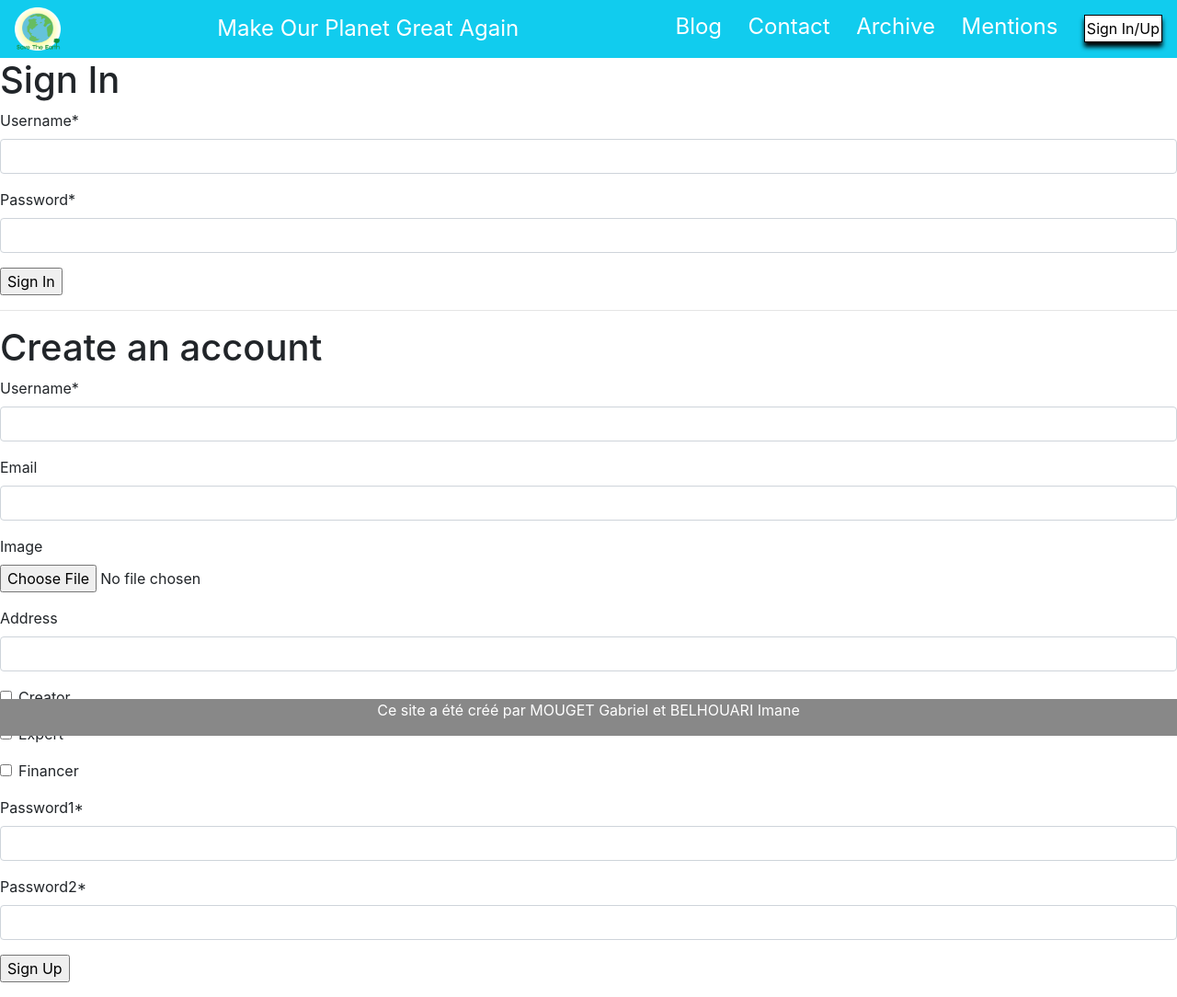
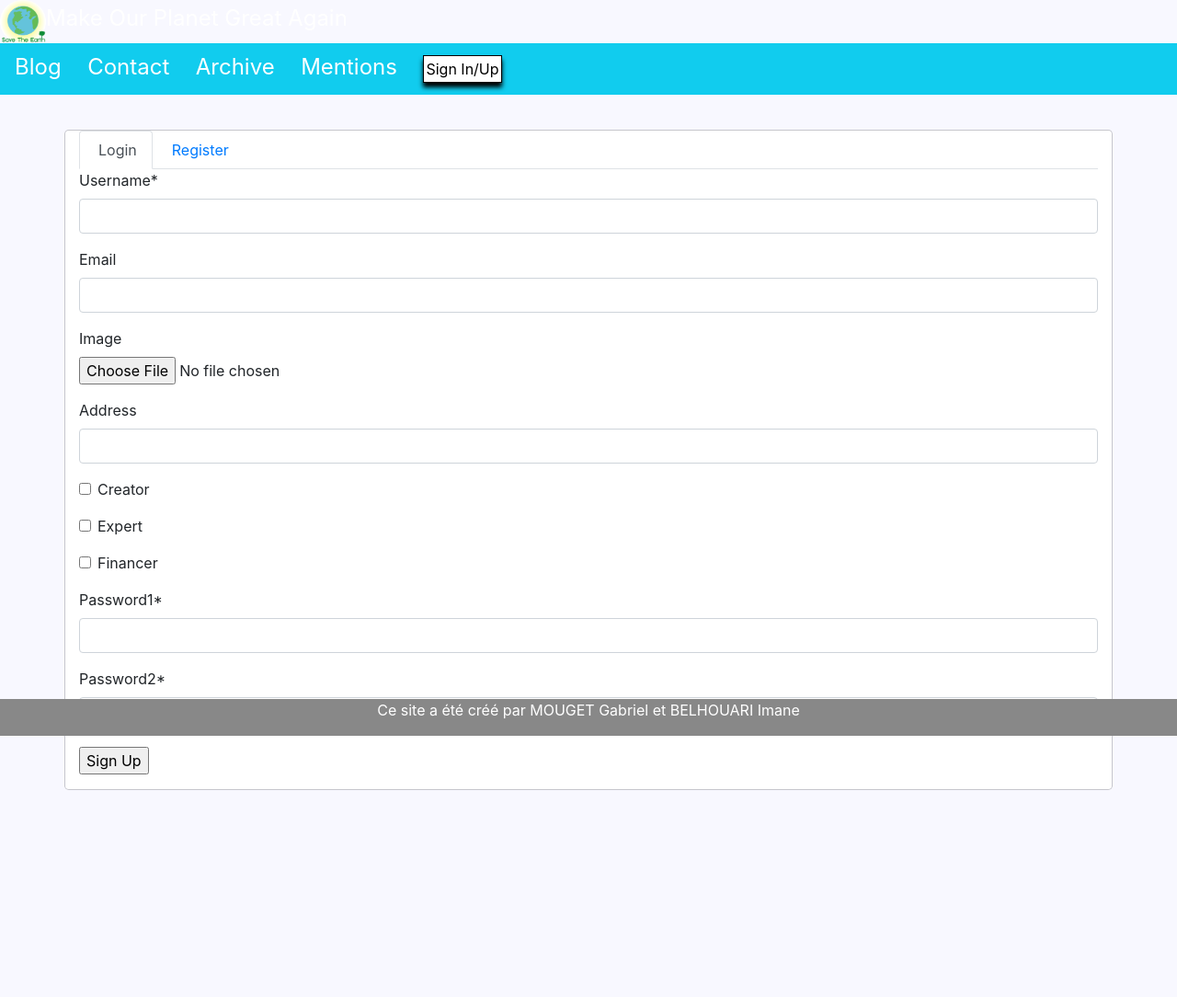
Before and after one commit to Gab961/MOPGA, a Django app: page /account/sign/ in a window 1280 px wide. Shown: the whole page at 92% size. After the commit the page ends 859 px from the top, so only its background shows below. Run offline with Django 3.2, Linux system fonts and the light colour scheme; parts of the project's set-up code (start-up, migrations or seed data) failed here and were passed over; some libraries are stand-ins or nearby versions.

Commit message:
update home page

```diff
--- a/mopga/account/templates/account/pages/signinup.html
+++ b/mopga/account/templates/account/pages/signinup.html
@@ -4,50 +4,56 @@
 
 {% block content %}
 
-  <h1>Sign In</h1>
-  <form class="form-group" action="{% url 'signin' %}" method="post">
-    {% csrf_token %}
-    {{ formIn|crispy }}
-    <input type="submit" value="Sign In">
-  </form>
 
-  {% if formIn.errors %}
-    {% for field in formIn %}
-        {% for error in field.errors %}
-            <div class="alert alert-danger">
-                <strong>{{ error|escape }}</strong>
+<!--Modal: Login / Register Form-->
+
+<!--Content-->
+<div class="modal-content container" style="margin-top :3%">
+
+    <!--Modal cascading tabs-->
+    <div class="modal-c-tabs">
+
+        <!-- Nav tabs -->
+        <ul class="nav nav-tabs md-tabs tabs-2 light-blue darken-3" role="tablist">
+            <li class="nav-item">
+                <a class="nav-link active" data-toggle="tab" href="#panel7" role="tab"><i class="fas fa-user mr-1"></i>
+                    Login</a>
+            </li>
+            <li class="nav-item">
+                <a class="nav-link" data-toggle="tab" href="#panel8" role="tab"><i class="fas fa-user-plus mr-1"></i>
+                    Register</a>
+            </li>
+        </ul>
+
+        <!-- Tab panels -->
+        <div class="tab-content">
+            <!--Panel 7-->
+            <div class="tab-pane fade in show active" id="panel7" role="tabpanel">
+
+                <form class="form-group" action="{% url 'signup' %}" method="post">
+                    {% csrf_token %}
+                    {{ formUp | crispy }}
+                    <input type="submit" value="Sign Up">
+                </form>
+
             </div>
-        {% endfor %}
-    {% endfor %}
-    {% for error in formIn.non_field_errors %}
-        <div class="alert alert-danger">
-            <strong>{{ error|escape }}</strong>
+            <!--/.Panel 7-->
+
+            <!--Panel 8-->
+            <div class="tab-pane fade" id="panel8" role="tabpanel">
+
+                <form class="form-group" action="{% url 'signin' %}" method="post">
+                    {% csrf_token %}
+                    {{ formIn | crispy }}
+                    <input type="submit" value="Sign In">
+                </form>
+            </div>
+            <!--/.Panel 8-->
         </div>
-    {% endfor %}
-{% endif %}
 
-  <hr>
+    </div>
+</div>
+<!--/.Content-->
 
-  <h1>Create an account</h1>
-  <form class="form-group" action="{% url 'signup' %}" method="post">
-    {% csrf_token %}
-    {{ formUp|crispy }}
-    <input type="submit" value="Sign Up">
-  </form>
-
-  {% if formUp.errors %}
-    {% for field in formUp %}
-        {% for error in field.errors %}
-            <div class="alert alert-danger">
-                <strong>{{ error|escape }}</strong>
-            </div>
-        {% endfor %}
-    {% endfor %}
-    {% for error in formUp.non_field_errors %}
-        <div class="alert alert-danger">
-            <strong>{{ error|escape }}</strong>
-        </div>
-    {% endfor %}
-  {% endif %}
 
 {% endblock %}
--- a/mopga/blog/static/css/styles.css
+++ b/mopga/blog/static/css/styles.css
@@ -1,10 +1,12 @@
 html, body {
 	height: 100%;
 	margin: 0; padding: 0;
+	background-color:#F8F8FF !important;
 }
 body {
 	display : table;
 	width: 100%;
+
 }
 
 footer {
--- a/mopga/blog/templates/layout/_nav.html
+++ b/mopga/blog/templates/layout/_nav.html
@@ -1,10 +1,10 @@
 {% load static %}
-
-<nav class="navbar">
-	</div>
+</div>
 		<a href="{% url 'home' %}"><img class="earth-logo" src="{% static 'resources/icons/save-the-earth.png' %}" alt="logo of earth" /></a>
 		<div class="div-brand">Make Our Planet Great Again</div>
 	</div>
+<nav class="navbar">
+
 
 	<div class="navbar-right">
 		<a href="{% url 'blog' %}" class="a-nav">Blog</a>
```
